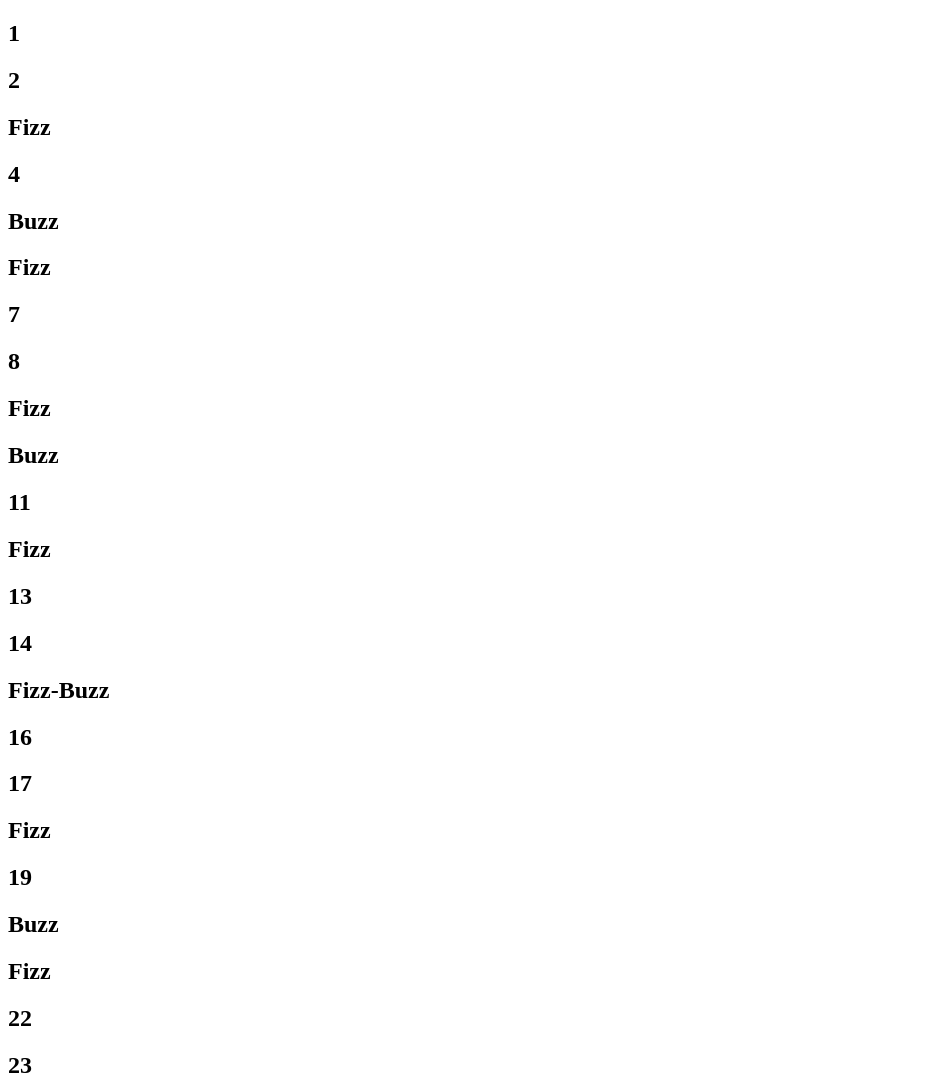
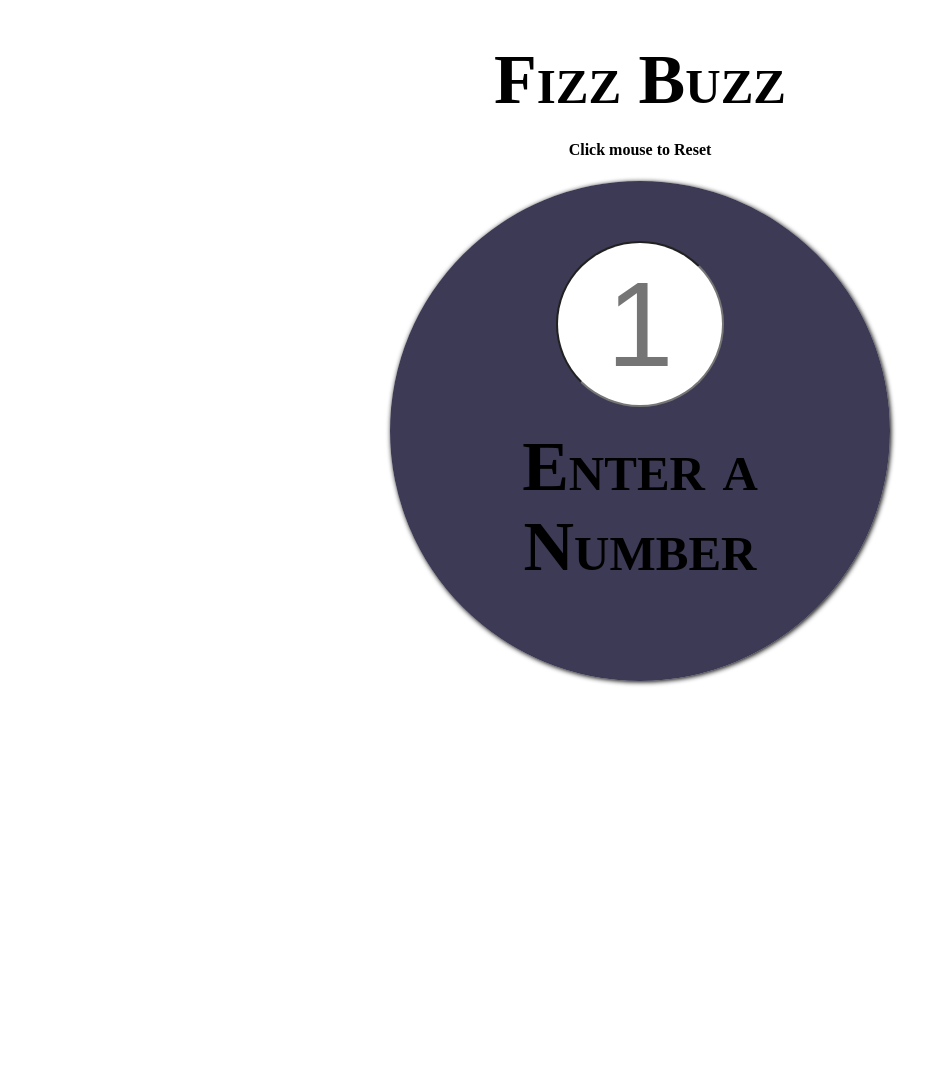
Before and after one commit to Nuttdguy/fizz-buzz, a plain HTML site: page index.html in a window 1280 px wide. Shown: the top 1082 px of the page, without its empty margins (0-950 px from the left). After the commit the page ends 840 px from the top, so only its background shows below. Drawn offline with nearby package versions, Linux system fonts and the light colour scheme.

Commit message:
complete fizz-buzz

```diff
--- a/app.js
+++ b/app.js
@@ -1,16 +1,46 @@
-//Fizz-Buzz
-//Objective: Print out each number from 1 to 100.
-//For every number divisable by 3, replace with the word fizz
-//For every number divisable by 5, replace with the word buzz
-//For every number divisable by both 3 & 5, replace with fizz buzz
-
-//1. Check the value of count
-//2. Modulo the count by the current-count
-//3. Use control flow to determine output
-
 $(document).ready(function() {
 
-	for (count = 1; count <= 100;) {
+	fizzBuzz();
+	resetFizzBuzz();
+
+});
+
+var resetFizzBuzz = function() {
+
+	// for resetting the screen
+	$(this).on('click', function() {
+		$('.main-section h1').remove();
+	});
+
+}
+
+var fizzBuzz = function() {
+
+	$(this).keypress(function(k) {
+		var keyPress = k.which;
+		console.log(keyPress); // capture the current keypress event
+
+		var inputBoxValue; // variable for storing users inputted value
+		if (keyPress === 13) {
+
+			function resetInput() {
+				$('.enter-number').val('');
+			} // named function that resets the number input box
+
+			var inputValue = $('.enter-number').val();
+			if (!$.isNumeric(inputValue)) {
+				resetInput(); // could I just put return here?? End the program
+			} else {
+				inputBoxValue = parseInt($('.enter-number').val());
+				// assigning the users input value. Returns to global variable/scope.
+			}
+			resetInput(); // resets the input box after value has been stored.
+
+		}
+
+		// the program for fizz-buzz
+		function runFizzBuzz(userInput) {
+			for (count = userInput; count <= 100;) {
 				if (count % 3 === 0) {
 					if (count % 5 === 0) {
 						$('.number-container').append('<h1>Fizz-Buzz</h1>');
@@ -22,8 +52,10 @@ $(document).ready(function() {
 				} else {
 					$('.number-container').append('<h1>' + count + '</h1>');
 				}
-
-	console.log(count)
 			count++;
 			}
-});
+		}
+		// instantiate the function and passing the users input value
+		runFizzBuzz(inputBoxValue);
+	})
+};
--- a/index.html
+++ b/index.html
@@ -2,18 +2,19 @@
 <html lang="en">
 <head>
 	<meta charset="UTF-8">
-	<title>Fizz-Buzzz</title>
+	<title>Fizz-Buzz</title>
+	<link rel="stylesheet" href="style.css">
 </head>
 <body>
 
 	<section class="main-section">
-		<div class="main-wrapper">
 
-			<div class="number-container">
-				<h1></h1>
-			</div>
-
-		</div>
+		<h2 class='fizz-buzz-heading'>Fizz Buzz </h2>
+		<h4>Click mouse to Reset</h4>
+		<form class="number-container">
+			<input class="enter-number" maxlength="2" required name="quantity" placeholder="1">
+			<h2 class="enter-number-instruction">Enter a<br /> Number</h2>
+		</form>
 
 	</section>
 
--- /dev/null
+++ b/style.css
@@ -0,0 +1,79 @@
+/*----------------------------*/
+/*   PAGE STYLES   */
+/*----------------------------*/
+
+html, body, section, div {
+	height: 100%;
+	width: 100%;
+	font-size: 16px;
+	margin: 0;
+	padding: 0;
+}
+
+.main-section {
+	width: 75%;
+	margin: auto;
+	text-align: center;
+}
+
+.number-container {
+	height: 500px;
+	width: 500px;
+	margin: auto;
+	background-color: rgba(6, 3, 36, 0.78);
+	border-radius: 50%;
+	box-shadow: 1px 1px 5px #000;
+}
+
+.number-container:hover {
+	background-color: rgba(52, 86, 226, 0.76);
+	transition: background-color .6s;
+}
+
+h1 {
+	display: block;
+	position: relative;
+	top: 60px;
+	font-size: 40px;
+	height: 50px;
+	width: 100%;
+	z-index: -1;
+}
+
+.enter-number-instruction {
+	color: #000;
+	width: 260px;
+	font-size: 70px;
+	display: block;
+	margin: 80px auto;
+	font-variant: small-caps;
+	border-radius: 50%;
+}
+
+.fizz-buzz-heading {
+	color: #000;
+	width: 100%;;
+	font-size: 70px;
+	display: block;
+	margin: 40px auto 20px;
+	font-variant: small-caps;
+}
+
+input {
+	display: block;
+	background-color: #fff;
+	width: 160px;
+	height: 160px;
+	position: relative;
+	top: 60px;
+	margin: auto;
+	text-align: center;
+	font-size: 120px;
+	border-radius: 50%;
+}
+
+input:focus {
+	background-color: black;
+	outline: none;
+	color: #fff;
+}
```
Lines whose indentation alone changed are shown as unchanged.
